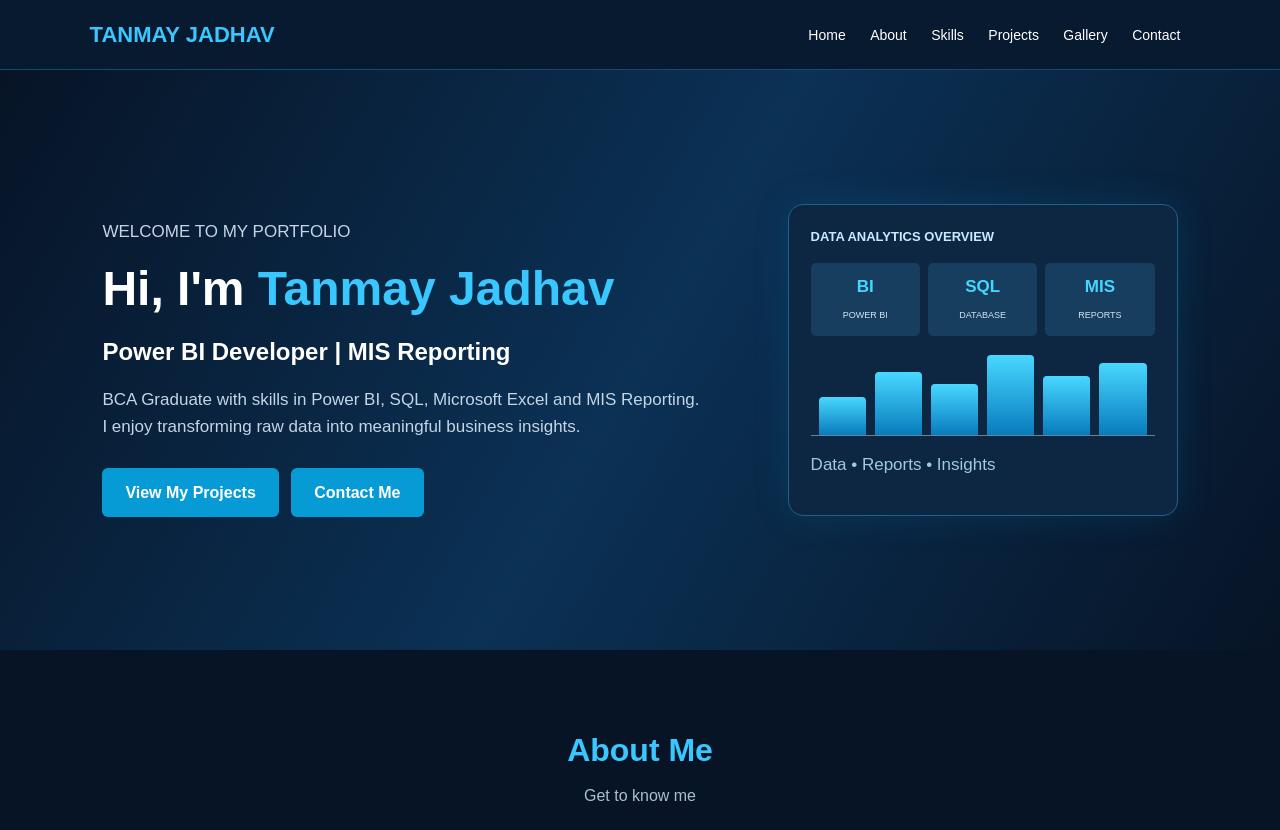
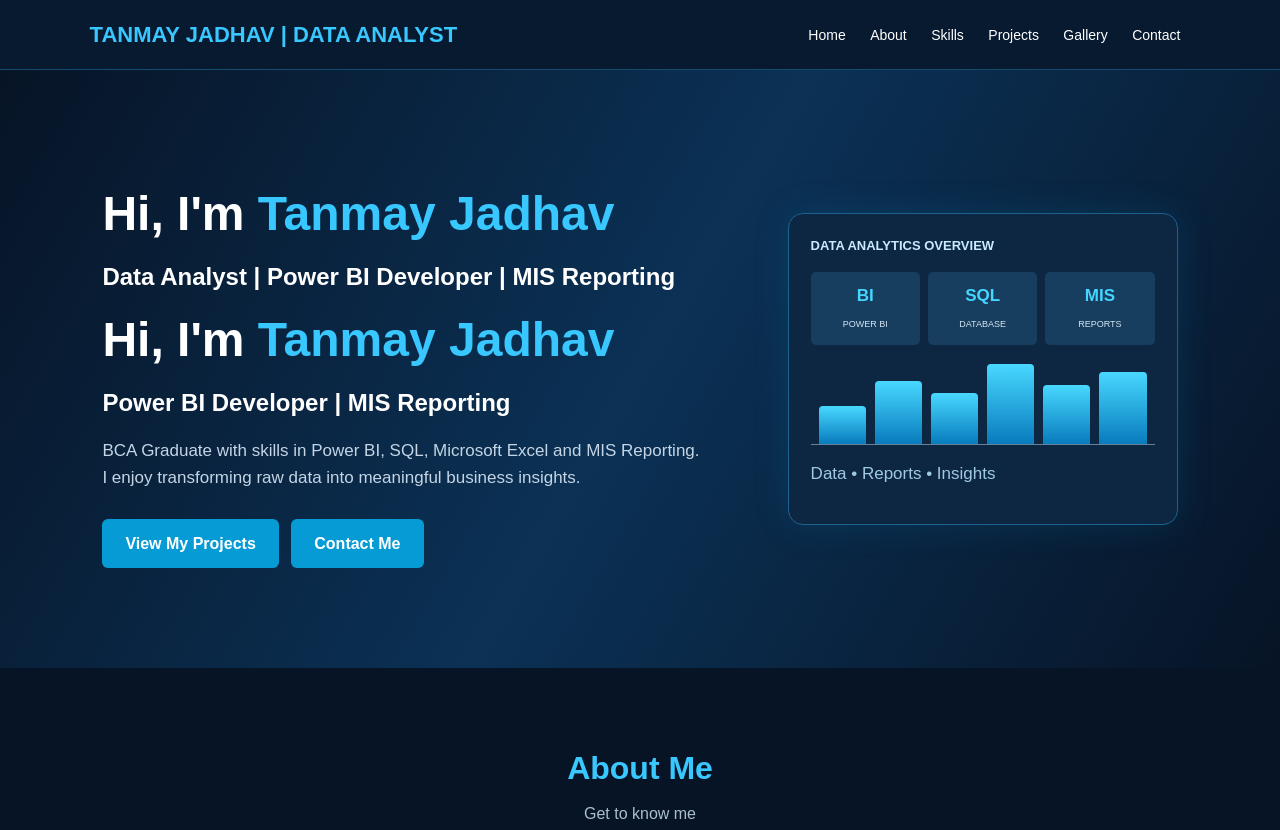
Before and after one commit to tj360790-dev/Tanmay-jadhav-, a plain HTML site: page index.html in a window 1280 px wide. Shown: the top 830 px of the page. Drawn offline with Linux system fonts and the light colour scheme.

Commit message:
Update title and header for Data Analyst role
Updated the title and logo in the header to reflect the role as a Data Analyst. Added additional roles in the hero section for better clarity.

```diff
--- a/index.html
+++ b/index.html
@@ -4,7 +4,7 @@
 <head>
 <meta charset="UTF-8">
 <meta name="viewport" content="width=device-width, initial-scale=1.0">
-<title>Tanmay Jadhav | Data Analyst Portfolio</title>
+<title>Tanmay Jadhav | Data Analyst</title>
 
 <style>
 *{margin:0;padding:0;box-sizing:border-box}
@@ -134,7 +134,7 @@ footer{
 <body>
 
 <nav>
- <div class="logo">TANMAY JADHAV</div>
+ <div class="logo">TANMAY JADHAV | DATA ANALYST</div>
  <div>
   <a href="#home">Home</a>
   <a href="#about">About</a>
@@ -147,7 +147,8 @@ footer{
 
 <header class="hero" id="home">
  <div class="hero-content">
-  <p>WELCOME TO MY PORTFOLIO</p>
+ <h1>Hi, I'm <span>Tanmay Jadhav</span></h1>
+<h2>Data Analyst | Power BI Developer | MIS Reporting</h2>
   <h1>Hi, I'm <span>Tanmay Jadhav</span></h1>
   <h2>Power BI Developer | MIS Reporting</h2>
   <p>
```
